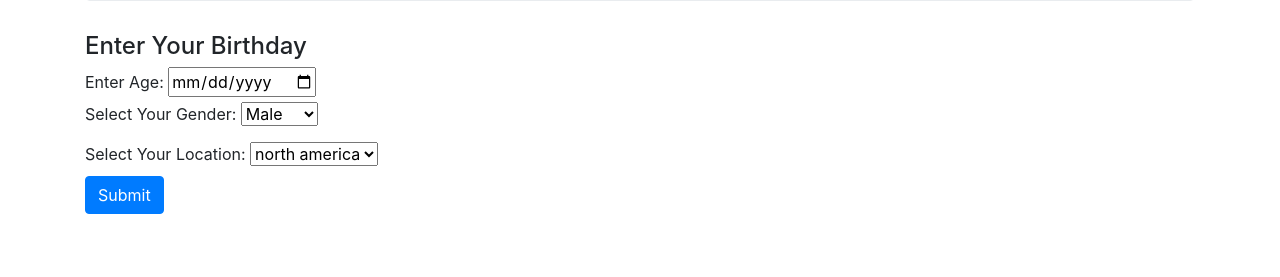
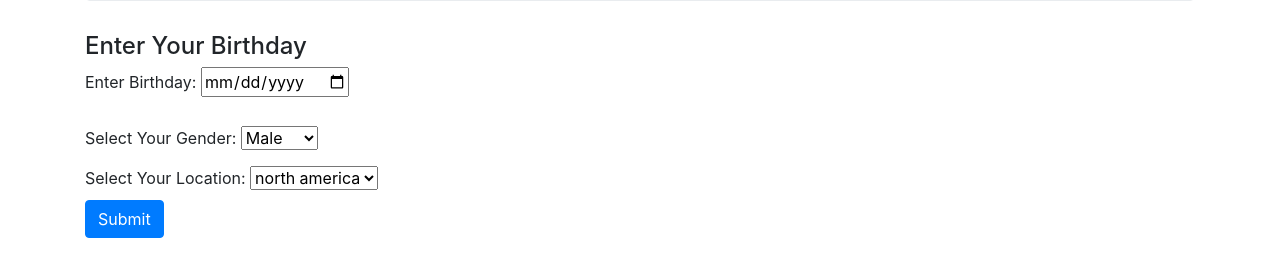
Before and after one commit to ngottlieb87/spaceCal, a website: page index.html in a window 1280 px wide. Shown: the part 179-456 px from the top of the page. Drawn offline with Linux system fonts and the light colour scheme.

Commit message:
add spacing and text errors

```diff
--- a/index.html
+++ b/index.html
@@ -16,8 +16,9 @@
       </div>
       <h4> Enter Your Birthday</h4>
       <form id="planets">
-        <label for="planetAge">Enter Age: </label>
+        <label for="planetAge">Enter Birthday: </label>
         <input type="date" id='planetAge' placeholder="yyyy-mm-dd">
+        <br>
         <br>
         <p>Select Your Gender: <span><select id = "gender"></span></p>
           <option value = "male">Male</option>
@@ -50,7 +51,7 @@
           <h3>Your life expectancy on Mercury is: <span id = "lifeExpMer"> </span> years</h3>
           <h3>Your life expectancy on Venus is: <span id = "lifeExpVen"> </span> years</h3>
           <h3>Your life expectancy on Mars is: <span id = "lifeExpMars"> </span> years</h3>
-          <h3>Your life expectancy on Jupiter is:<span id = "lifeExpJup"> </span> years</h3>
+          <h3>Your life expectancy on Jupiter is: <span id = "lifeExpJup"> </span> years</h3>
         </div>
       </div>
     </div>
```
